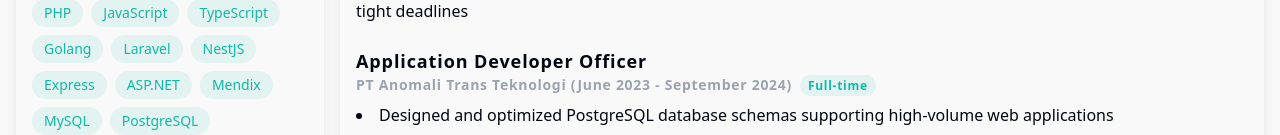
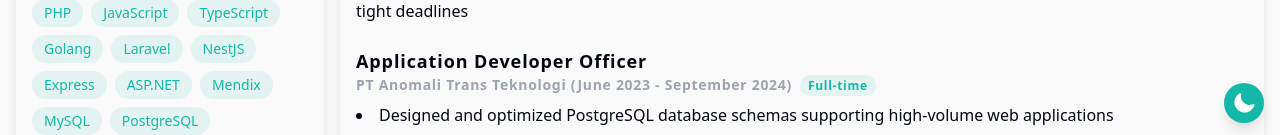
Before and after one commit to zulfikar-ditya/zulfikar-profile-2025, a Next.js app: page / in a window 1280 px wide. Shown: the part 661-796 px from the top of the page. Built offline with nearby package versions, Linux system fonts and the light colour scheme.

Commit message:
add: button dark mode

```diff
--- a/app/pages/DesktopPage.tsx
+++ b/app/pages/DesktopPage.tsx
@@ -2,12 +2,22 @@
 import experiencesData from "../experiences.json";
 import skillsData from "../skills.json";
 
-import { ProfileHeader, Skills, About, Experiences, Education, Awards } from "../components";
+import {
+	ProfileHeader,
+	Skills,
+	About,
+	Experiences,
+	Education,
+	Awards,
+	DarkMode,
+} from "../components";
 
-export default function DesktopPage() { // Renamed function
+export default function DesktopPage() {
+	// Renamed function
 	const experiences = experiencesData;
 	const skills = skillsData;
-	const aboutMeText = "Seasoned Backend Developer with 5 years of experience designing secure, high-performance web applications and RESTful APIs. Specialized in Laravel, NestJS, and database optimization with proven expertise in third-party integrations and ERP system architecture. Combines technical excellence with strong collaboration skills to deliver scalable solutions that drive business value. Committed to clean, maintainable code and continuous improvement.";
+	const aboutMeText =
+		"Seasoned Backend Developer with 5 years of experience designing secure, high-performance web applications and RESTful APIs. Specialized in Laravel, NestJS, and database optimization with proven expertise in third-party integrations and ERP system architecture. Combines technical excellence with strong collaboration skills to deliver scalable solutions that drive business value. Committed to clean, maintainable code and continuous improvement.";
 
 	const educationData = [
 		{
@@ -26,22 +36,26 @@
 		{
 			title: "2nd Position KKSI Smart School Field 2021",
 			year: "2021",
-			description: "Get position 2nd in KKSI Smart School Field 2021 with the theme of Smart School. Making web app using Laravel And Bootstrap, the app is about School management, it contains landing pages, student management, library management, etc",
+			description:
+				"Get position 2nd in KKSI Smart School Field 2021 with the theme of Smart School. Making web app using Laravel And Bootstrap, the app is about School management, it contains landing pages, student management, library management, etc",
 		},
 		{
 			title: "3rd Position SAKKSI Smart School Field 2021",
 			year: "2021",
-			description: "Get position 3rd in SAKKSI Smart School Field 2021 with the theme of Smart School. We add some feature from KKSI app, and we make it more better, we add some feature like employee management, improving landing pages, todo app, etc.",
+			description:
+				"Get position 3rd in SAKKSI Smart School Field 2021 with the theme of Smart School. We add some feature from KKSI app, and we make it more better, we add some feature like employee management, improving landing pages, todo app, etc.",
 		},
 		{
 			title: "1st Position LKS Web Technology (Regional Level)",
 			year: "2022",
-			description: "Get 1st position in Competency Competition for Students (LKS) in the Field of Web Technology Working Area 4 East Java. I must make web app using Laravel and Bootstrap, the app is about Course Online, contains page for student, teacher, and admin.",
+			description:
+				"Get 1st position in Competency Competition for Students (LKS) in the Field of Web Technology Working Area 4 East Java. I must make web app using Laravel and Bootstrap, the app is about Course Online, contains page for student, teacher, and admin.",
 		},
 		{
 			title: "Rank 5 LKS Web Technology East Java (Province Level)",
 			year: "2022",
-			description: "Get rank 5ft in Competency Competition for Students (LKS) in the Field of Web Technology (Province of East Java). Make an App using laravel and React js, the app is about vaccination registration, contains page for user, user can booking ticket for vacination.",
+			description:
+				"Get rank 5ft in Competency Competition for Students (LKS) in the Field of Web Technology (Province of East Java). Make an App using laravel and React js, the app is about vaccination registration, contains page for user, user can booking ticket for vacination.",
 		},
 	];
 
@@ -49,14 +63,16 @@
 	const profileData = {
 		imageUrl: "/images/profile.jpg", // This path might need adjustment depending on public directory structure
 		name: "Zulfikar Ditya",
-		title: "Backend Developer | 5+ Years of Experience in Laravel, NestJS & API Architecture",
+		title:
+			"Backend Developer | 5+ Years of Experience in Laravel, NestJS & API Architecture",
 		phone: "",
 		email: "zulfikarditya.work@gmail.com",
 		location: "Indonesia",
 		instagramUrl: "https://www.instagram.com/zulfikar.ditya",
 		linkedinUrl: "https://www.linkedin.com/in/zulfikar-ditya",
 		githubUrl: "https://github.com/zulfikar-ditya",
-		resumeUrl: "https://drive.google.com/file/d/1kkHIHo48Lvj6Ug832puMIMHCx4JTTnRD/view?usp=sharing",
+		resumeUrl:
+			"https://drive.google.com/file/d/1kkHIHo48Lvj6Ug832puMIMHCx4JTTnRD/view?usp=sharing",
 		mediumUrl: "https://medium.com/@zulfikarditya",
 	};
 
@@ -77,6 +93,7 @@
 					</div>
 				</main>
 			</div>
+			<DarkMode />
 		</div>
 	);
 }
```
Also changed, not shown: app/components/index.ts (+7 -6 lines), 1 other file (tests, documents, lock files or other folders).
